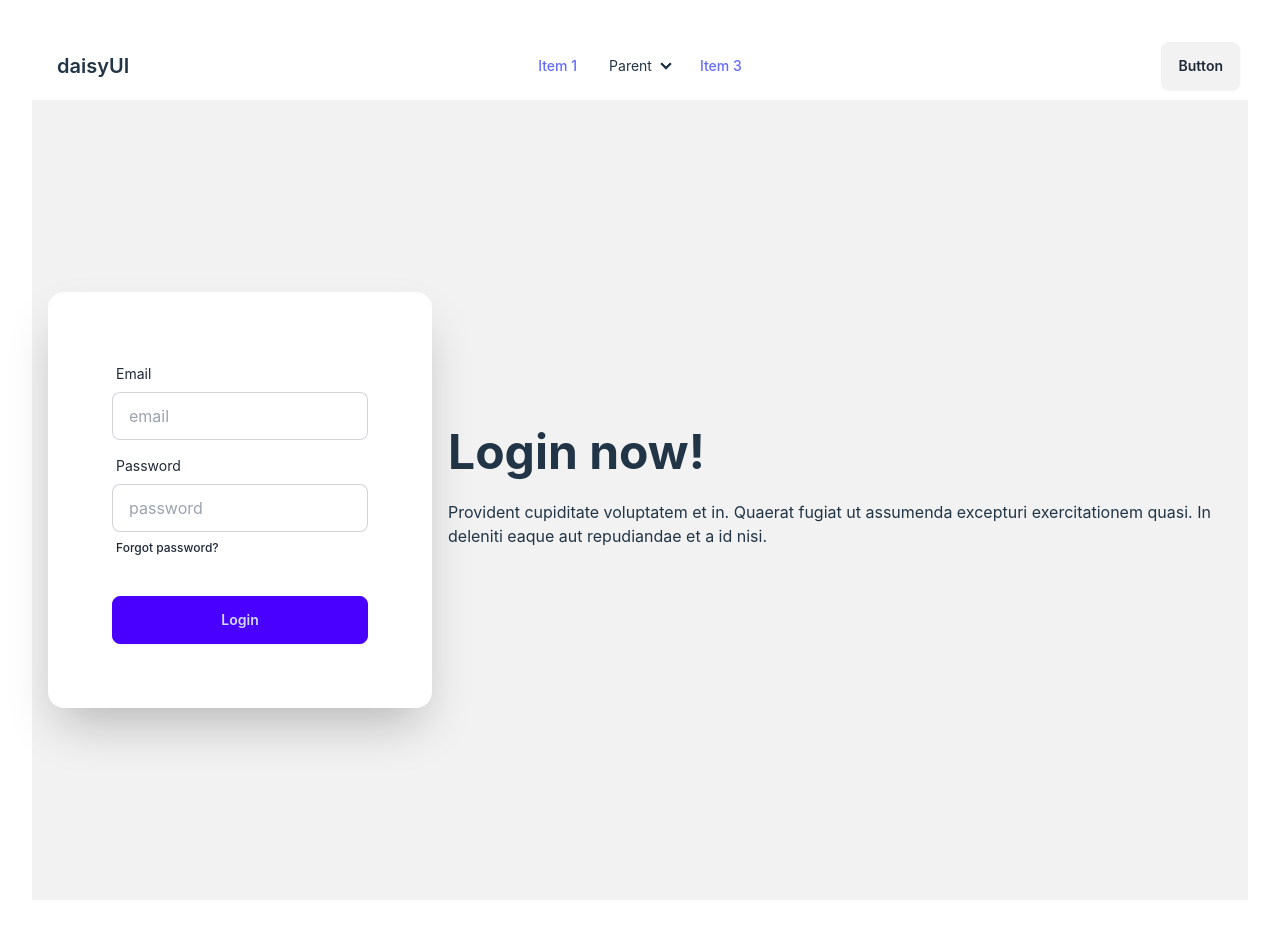
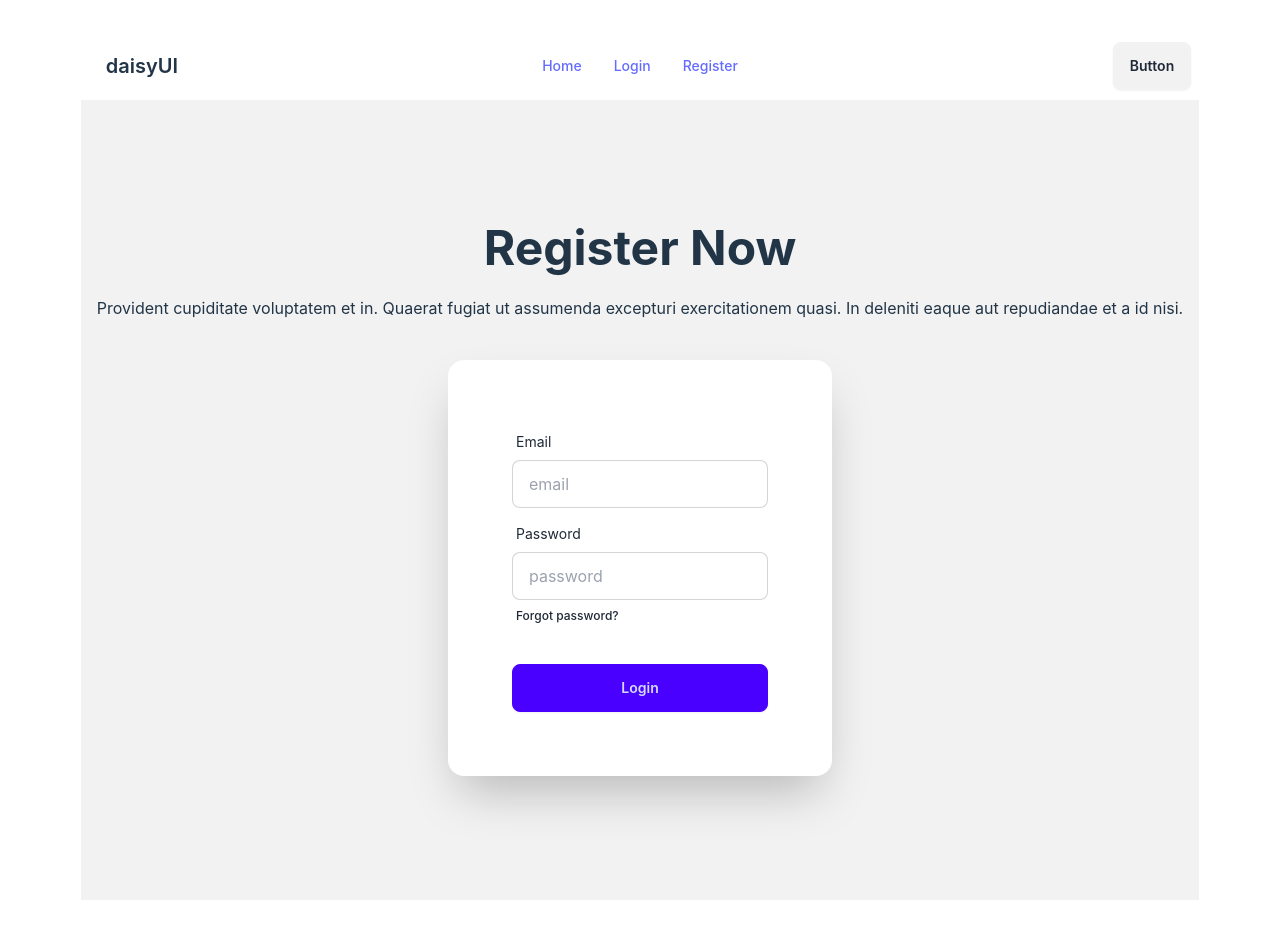
Before and after one commit to ammarcse50/context-auth-firebase, a React (Vite) app: page /register in a window 1280 px wide. Built offline with nearby package versions, Linux system fonts and the light colour scheme.

Commit message:
firebase-added

```diff
--- a/package.json
+++ b/package.json
@@ -10,6 +10,7 @@
     "preview": "vite preview"
   },
   "dependencies": {
+    "firebase": "^10.8.1",
     "localforage": "^1.10.0",
     "match-sorter": "^6.3.4",
     "react": "^18.2.0",
--- a/src/Home/Home.jsx
+++ b/src/Home/Home.jsx
@@ -5,7 +5,7 @@ const Home = () => {
     return (
         <div>
             <h1>this is home</h1>
-            {/* <h2>{authInfo.name}</h2> */}
+
         </div>
     );
 };
--- a/src/Login/Login.jsx
+++ b/src/Login/Login.jsx
@@ -4,8 +4,8 @@ const Login = () => {
     return (
         <div>
             <div className="hero min-h-screen bg-base-200">
-  <div className="hero-content flex-col lg:flex-row-reverse">
-    <div className="text-center lg:text-left">
+  <div className="hero-content flex-col ">
+    <div className="text-center ">
       <h1 className="text-5xl font-bold">Login now!</h1>
       <p className="py-6">Provident cupiditate voluptatem et in. Quaerat fugiat ut assumenda excepturi exercitationem quasi. In deleniti eaque aut repudiandae et a id nisi.</p>
     </div>
--- a/src/Navbar/Navbar.jsx
+++ b/src/Navbar/Navbar.jsx
@@ -1,4 +1,5 @@
 import React from 'react';
+import { Link } from 'react-router-dom';
 
 const Navbar = () => {
     return (
@@ -9,33 +10,17 @@ const Navbar = () => {
       <div tabIndex={0} role="button" className="btn btn-ghost lg:hidden">
         <svg xmlns="http://www.w3.org/2000/svg" className="h-5 w-5" fill="none" viewBox="0 0 24 24" stroke="currentColor"><path strokeLinecap="round" strokeLinejoin="round" strokeWidth="2" d="M4 6h16M4 12h8m-8 6h16" /></svg>
       </div>
-      <ul tabIndex={0} className="menu menu-sm dropdown-content mt-3 z-[1] p-2 shadow bg-base-100 rounded-box w-52">
-        <li><a>Item 1</a></li>
-        <li>
-          <a>Parent</a>
-          <ul className="p-2">
-            <li><a>Submenu 1</a></li>
-            <li><a>Submenu 2</a></li>
-          </ul>
-        </li>
-        <li><a>Item 3</a></li>
-      </ul>
+
     </div>
     <a className="btn btn-ghost text-xl">daisyUI</a>
   </div>
   <div className="navbar-center hidden lg:flex">
     <ul className="menu menu-horizontal px-1">
-      <li><a>Item 1</a></li>
+      <li><Link to="/home">Home</Link></li>
       <li>
-        <details>
-          <summary>Parent</summary>
-          <ul className="p-2">
-            <li><a>Submenu 1</a></li>
-            <li><a>Submenu 2</a></li>
-          </ul>
-        </details>
+       <Link to="/login">Login</Link>
       </li>
-      <li><a>Item 3</a></li>
+      <li><Link to="/register">Register</Link></li>
     </ul>
   </div>
   <div className="navbar-end">
--- a/src/Register/Register.jsx
+++ b/src/Register/Register.jsx
@@ -4,9 +4,9 @@ const Register = () => {
     return (
         <div>
             <div className="hero min-h-screen bg-base-200">
-  <div className="hero-content flex-col lg:flex-row-reverse">
-    <div className="text-center lg:text-left">
-      <h1 className="text-5xl font-bold">Login now!</h1>
+  <div className="hero-content flex-col">
+    <div className="text-center ">
+      <h1 className="text-5xl font-bold">Register Now</h1>
       <p className="py-6">Provident cupiditate voluptatem et in. Quaerat fugiat ut assumenda excepturi exercitationem quasi. In deleniti eaque aut repudiandae et a id nisi.</p>
     </div>
     <div className="card shrink-0 w-full max-w-sm shadow-2xl bg-base-100">
--- /dev/null
+++ b/src/firebase/firebase.config.js
@@ -0,0 +1,21 @@
+// Import the functions you need from the SDKs you need
+import { initializeApp } from "firebase/app";
+import { getAuth } from "firebase/auth";
+// TODO: Add SDKs for Firebase products that you want to use
+// https://firebase.google.com/docs/web/setup#available-libraries
+
+// Your web app's Firebase configuration
+const firebaseConfig = {
+  apiKey: "AIzaSyA0e9BPRRJwPeQUx1nTJswFxDNJmSajbVg",
+  authDomain: "context-auth-e9060.firebaseapp.com",
+  projectId: "context-auth-e9060",
+  storageBucket: "context-auth-e9060.appspot.com",
+  messagingSenderId: "860734875001",
+  appId: "1:860734875001:web:8a0824ac073a5d1ad27ba8"
+};
+
+// Initialize Firebase
+const app = initializeApp(firebaseConfig);
+const auth = getAuth(app);
+
+export default auth
--- a/src/main.jsx
+++ b/src/main.jsx
@@ -16,6 +16,10 @@ const router = createBrowserRouter([
     children: [
       {
         path: "/",
+        element: <Home></Home>,
+      },
+      {
+        path: "/home",
         element: <Home></Home>,
       },
 
```
Also changed, not shown: 1 other file (tests, documents, lock files or other folders).
